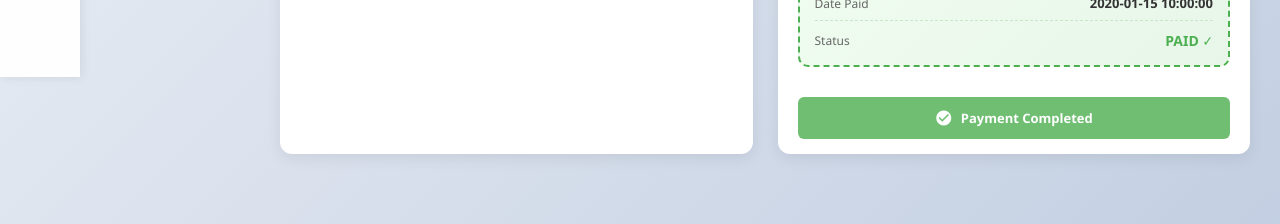
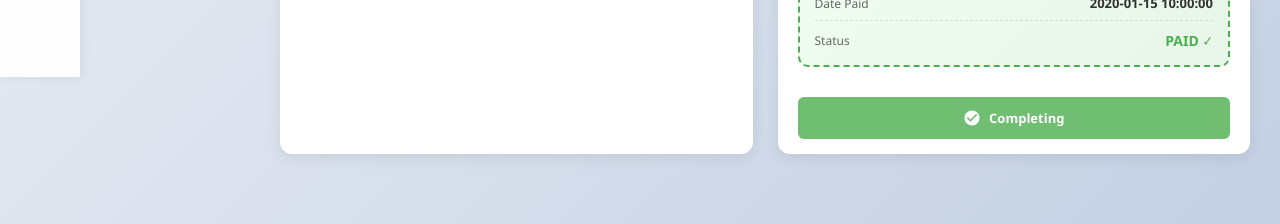
Before and after one commit to KixxFTW/Software-Design-UCU-MERCHANDISE-HUB, a Flask app: page /my_purchases in a window 1280 px wide. Shown: the part 793-1017 px from the top of the page. Run offline with Flask 3, Linux system fonts and the light colour scheme; the visitor is signed in with stand-in values (Sample User, id 1); grey boxes marked "Sample" are stand-in pictures; a database or web service that is not in the repository returns one stand-in record (values such as "Sample title"); parts of the project's set-up code (start-up, migrations or seed data) failed here and were passed over; some libraries are stand-ins or nearby versions.

```diff
--- a/UCU+ Software Design/templates/MyPurchases.html
+++ b/UCU+ Software Design/templates/MyPurchases.html
@@ -184,7 +184,7 @@
                                 </button>
                             {% else %}
                                 <button class="btn btn-success" disabled>
-                                    <i class="material-icons">check_circle</i> Payment Completed
+                                    <i class="material-icons">check_circle</i> Completing
                                 </button>
                             {% endif %}
                         </div>
```
